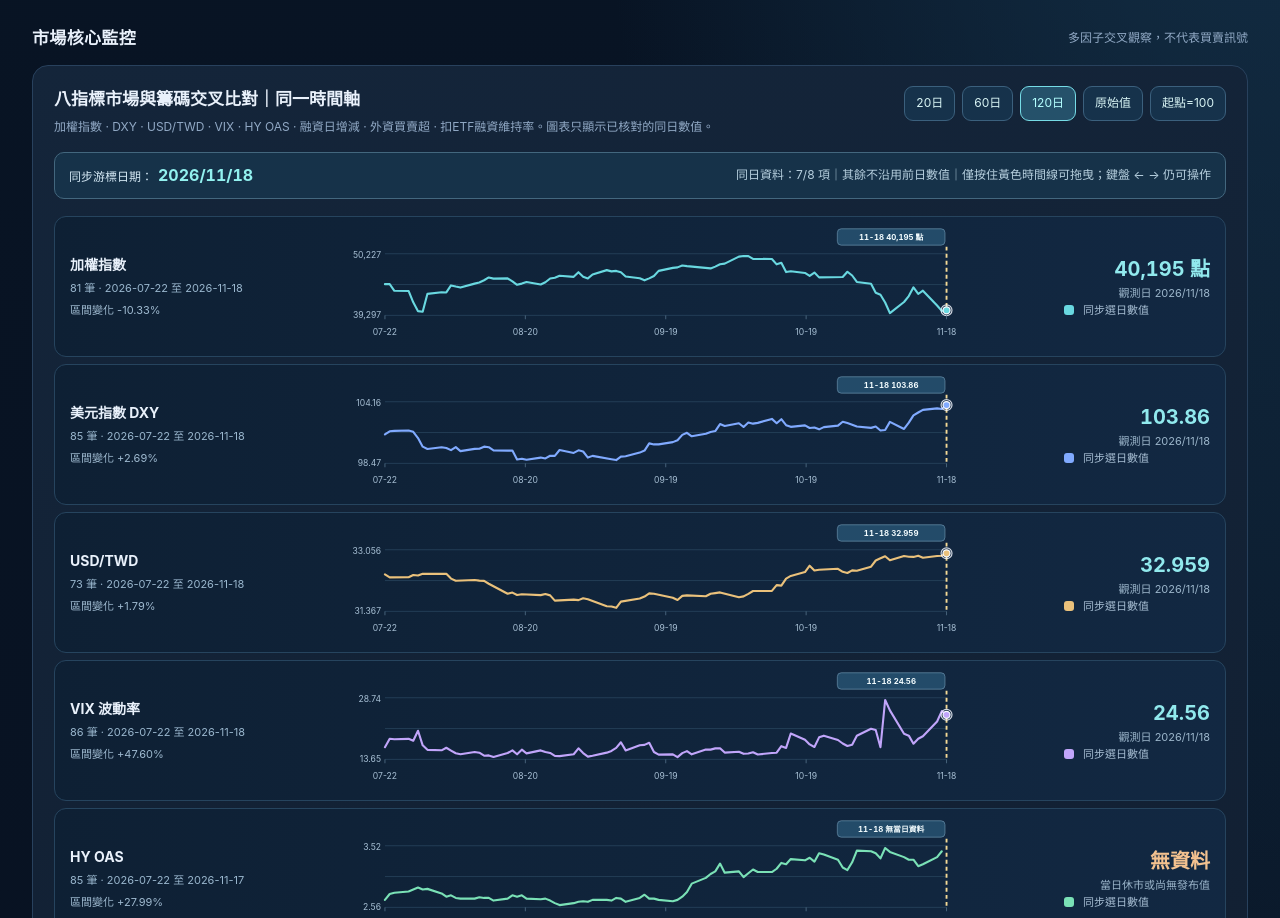
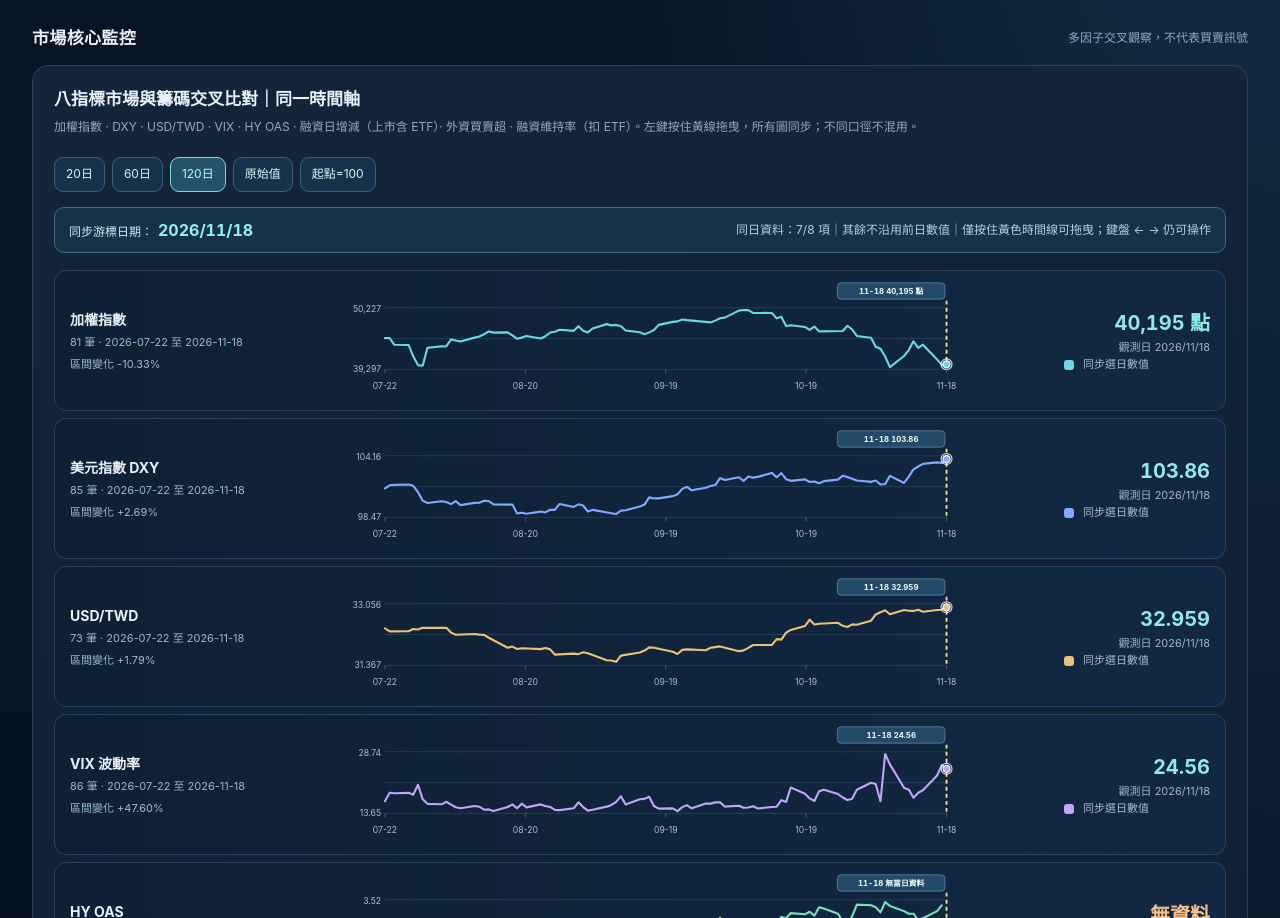
Before and after one commit to KevinTaiwan/KevinTaiwan-jenbao-dashboard, a plain HTML site: page public/index.html in a window 1280 px wide. Shown: the part 875-1793 px from the top of the page. Drawn offline with Linux system fonts and the light colour scheme.

Commit message:
Clarify margin-change includes ETFs, while maintenance ratio explicitly excludes ETFs

```diff
--- a/public/index.html
+++ b/public/index.html
@@ -52,7 +52,7 @@ main{max-width:1480px;padding:31px 32px 76px;margin:auto}.hero{position:relative
 <div class="grid four" id="topmetrics"></div>
 <div class="sectionhead"><h2>市場核心監控</h2><span class="small">多因子交叉觀察，不代表買賣訊號</span></div>
 <div class="card market-cross">
-<div class="cross-head"><div><div class="subhead">八指標市場與籌碼交叉比對｜同一時間軸</div><div class="small">加權指數 · DXY · USD/TWD · VIX · HY OAS · 融資日增減 · 外資買賣超 · 扣ETF融資維持率。圖表只顯示已核對的同日數值。</div></div>
+<div class="cross-head"><div><div class="subhead">八指標市場與籌碼交叉比對｜同一時間軸</div><div class="small">加權指數 · DXY · USD/TWD · VIX · HY OAS · 融資日增減（上市含 ETF）· 外資買賣超 · 融資維持率（扣 ETF）。左鍵按住黃線拖曳，所有圖同步；不同口徑不混用。</div></div>
 <div class="cross-controls" aria-label="歷史圖切換"><button class="button" type="button" data-window="20">20日</button><button class="button" type="button" data-window="60">60日</button><button class="button active" type="button" data-window="120">120日</button><button class="button" type="button" data-mode="raw">原始值</button><button class="button" type="button" data-mode="indexed">起點=100</button></div></div>
 <div class="cross-cursor-summary" role="status" aria-live="off"><span>同步游標日期：<strong id="crossCursorDate">讀取中</strong></span><span id="crossCursorCoverage">按住垂直黃色時間線（滑鼠左鍵）左右拖曳，其他圖會同步</span></div><div id="marketCrossCharts" class="cross-charts" tabindex="0" role="group" aria-label="八張圖同步時間游標，需在黃線按滑鼠左鍵拖曳，鍵盤可左右移動" aria-describedby="crossCursorDate"></div>
 <div id="historynote" class="small cross-note">歷史資料正在載入…</div></div>
```
